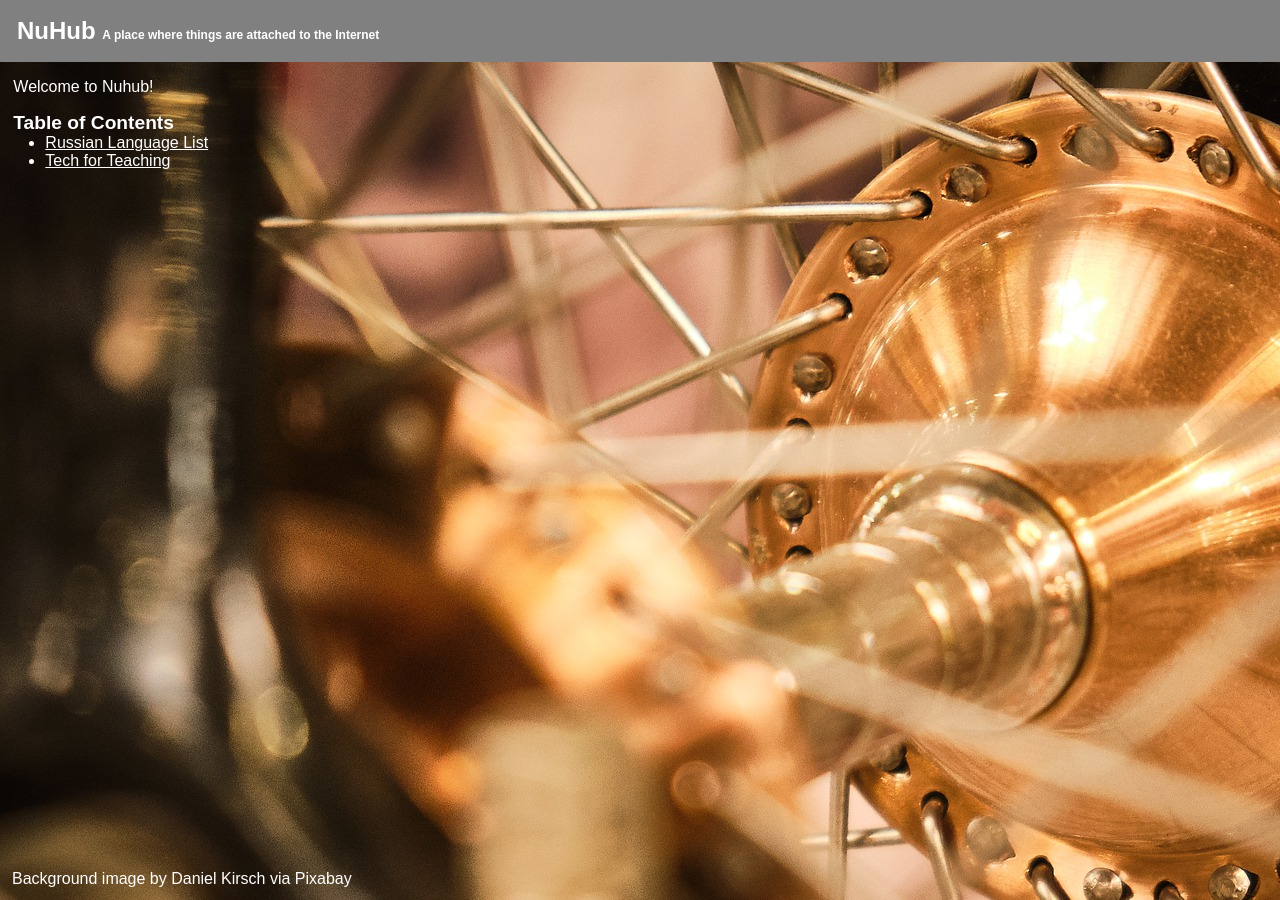
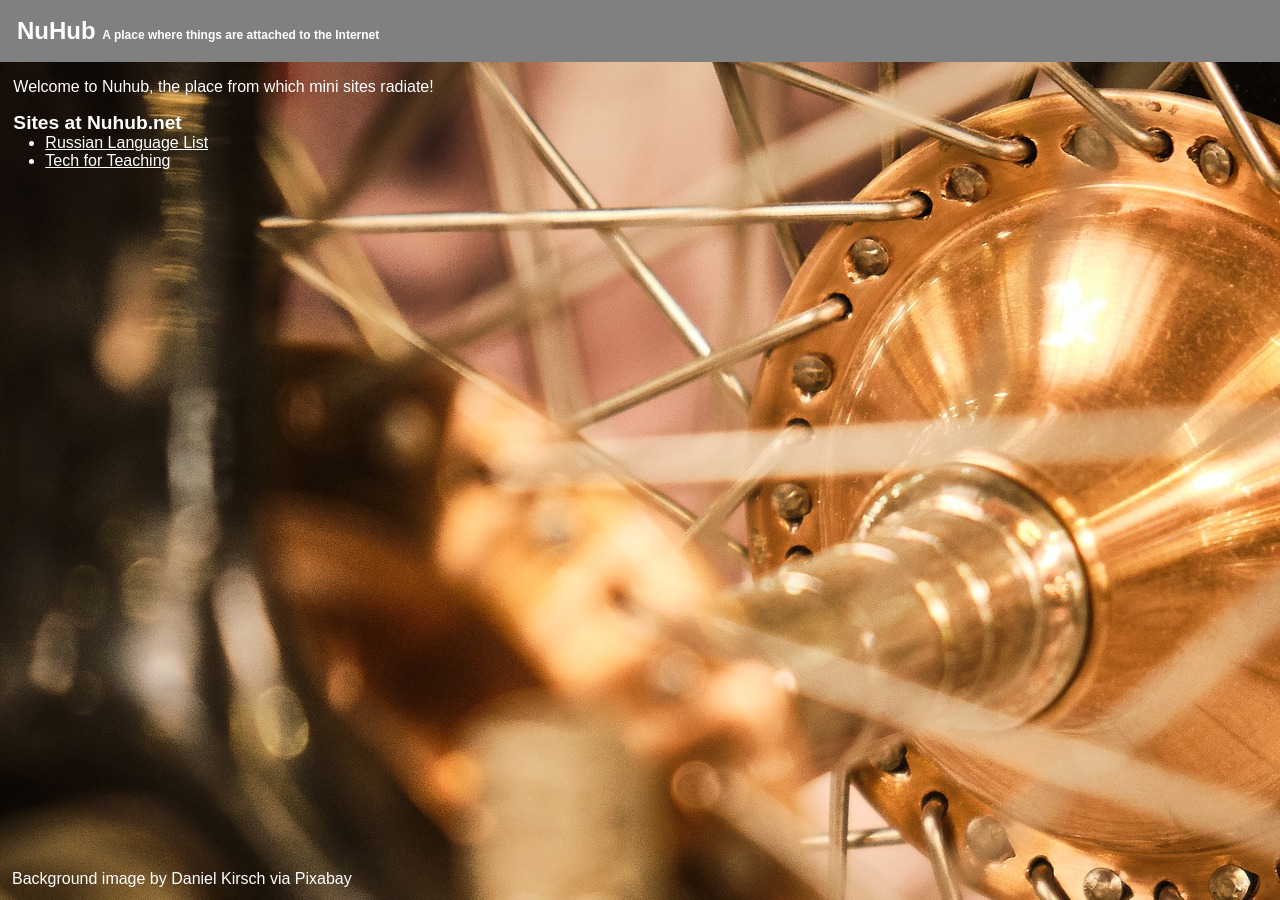
Before and after one commit to david672orford/david672github.io, a Jekyll site: the page built from index.md, in a window 1280 px wide. Built offline with Jekyll 4.4.1, drawn with Linux system fonts in a browser that asks for light colours; our own code applies the rules of GitHub Pages for plain Markdown files.

Commit message:
Update index.md

```diff
--- a/index.md
+++ b/index.md
@@ -1,6 +1,6 @@
-Welcome to Nuhub!
+Welcome to Nuhub, the place from which mini sites radiate!
 
-## Table of Contents
+## Sites at Nuhub.net
 
 * [Russian Language List](https://russian-language-list.nuhub.net)
 * [Tech for Teaching](https://tech-for-teaching.nuhub.net)
```
